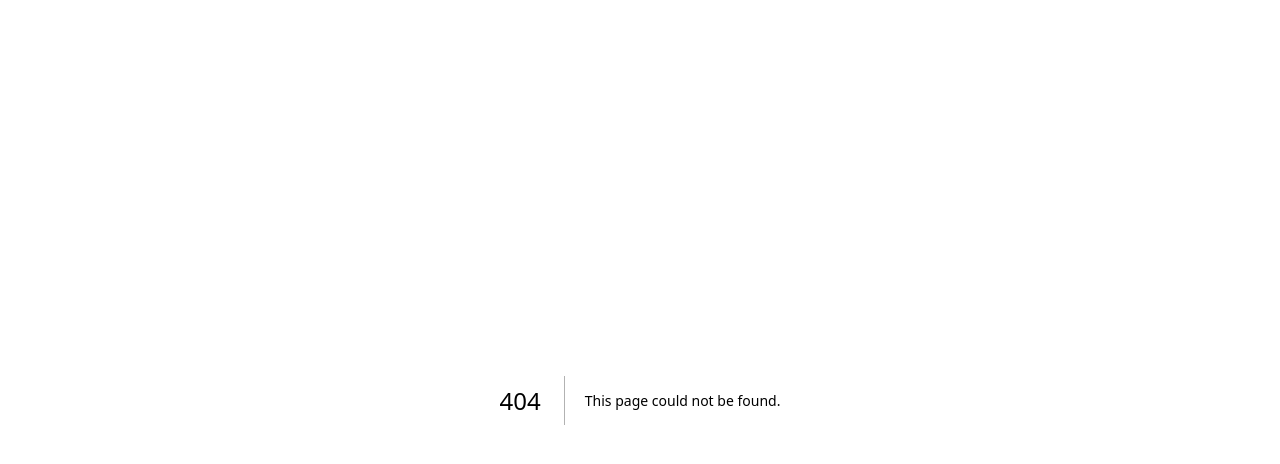
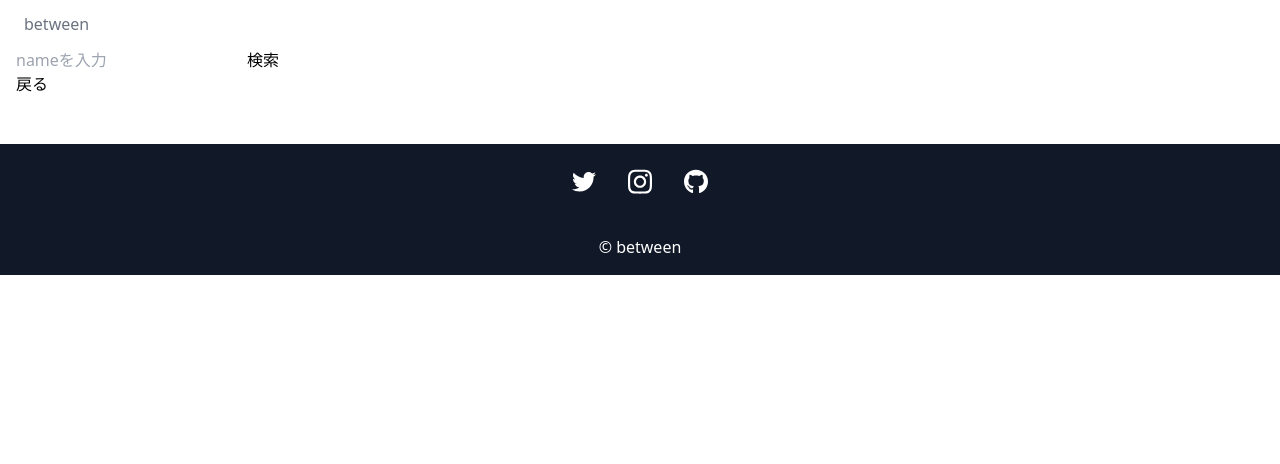
Before and after one commit to Hattori-Takuma/between-web, a Next.js app: page /friendsSarch in a window 1280 px wide. Before the commit this address had no page. Shown: the top 464 px of the page. Built offline with nearby package versions, Linux system fonts and the light colour scheme; no server answers.

Commit message:
友達検索

```diff
--- a/src/pages/friends.tsx
+++ b/src/pages/friends.tsx
@@ -63,7 +63,11 @@ const addFriends = async () => {
       <button onClick={addFriends}>友達追加</button>
       <br />
 
-       <button onClick={get}>友達取得</button>
+      <button onClick={get}>友達取得</button>
+      <br/>
+      <Link href="/friendsSarch">
+          友達検索
+      </Link>
 
 
     </Layout>
--- /dev/null
+++ b/src/pages/friendsSarch.tsx
@@ -0,0 +1,43 @@
+import Layout from '@/components/Layout';
+import Link from 'next/link'
+import { Inter } from 'next/font/google';
+import { useAppSelector } from '../hooks/useRTK';
+import { selectUser } from '../features/useSlics';
+import Router from 'next/router'
+
+const inter = Inter({ subsets: ['latin'] });
+
+const friendsSarch = () => {
+
+
+   const user = useAppSelector(selectUser);
+
+// const user = useLoginCheck()
+
+const handler = (path:string) => {
+  Router.push(`${path}/`)
+}
+
+
+
+  return(
+
+    <Layout>
+
+  <form id="searchForm">
+    <input type="text" id="searchInput" placeholder="nameを入力"></input>
+    <button type="submit">検索</button>
+  </form>
+  <ul id="searchResults"></ul>
+
+   <Link href="/friends">
+          戻る
+      </Link>
+
+
+</Layout>
+  )
+}
+
+
+export default friendsSarch;
```
